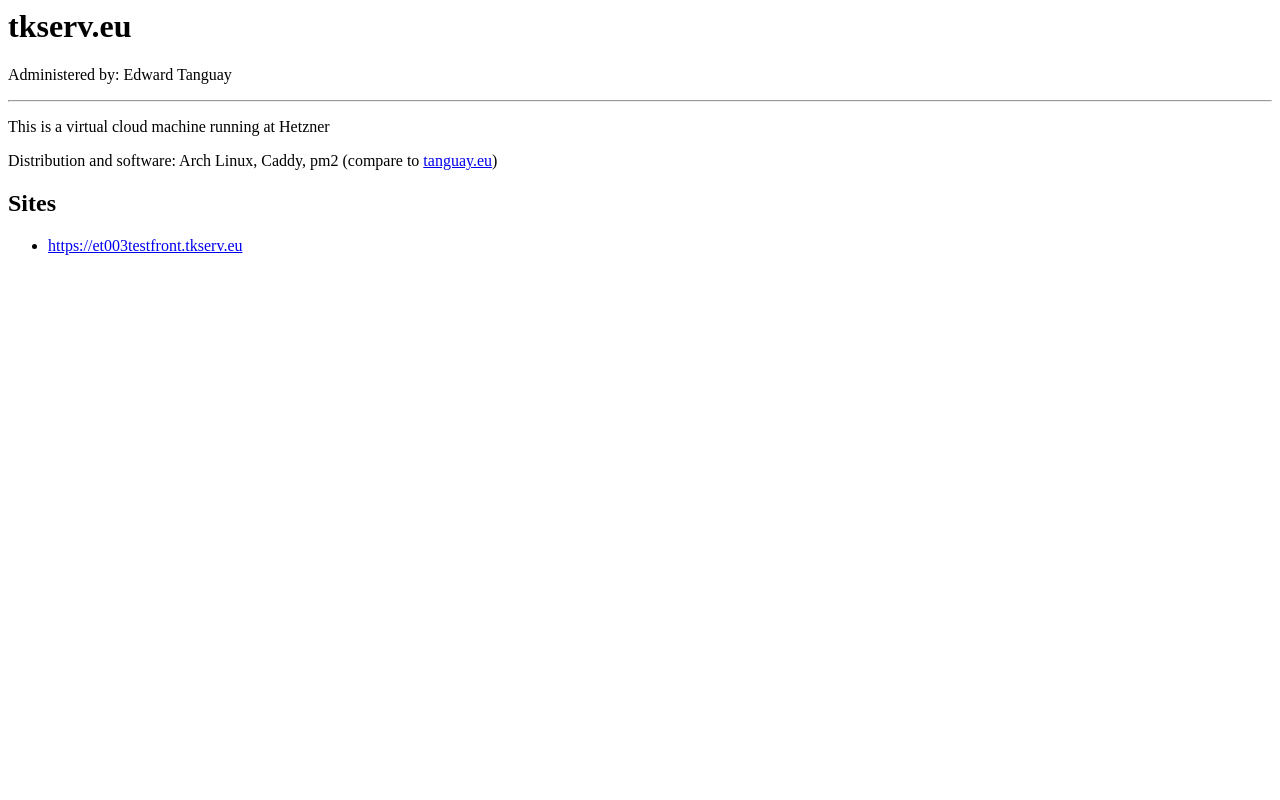
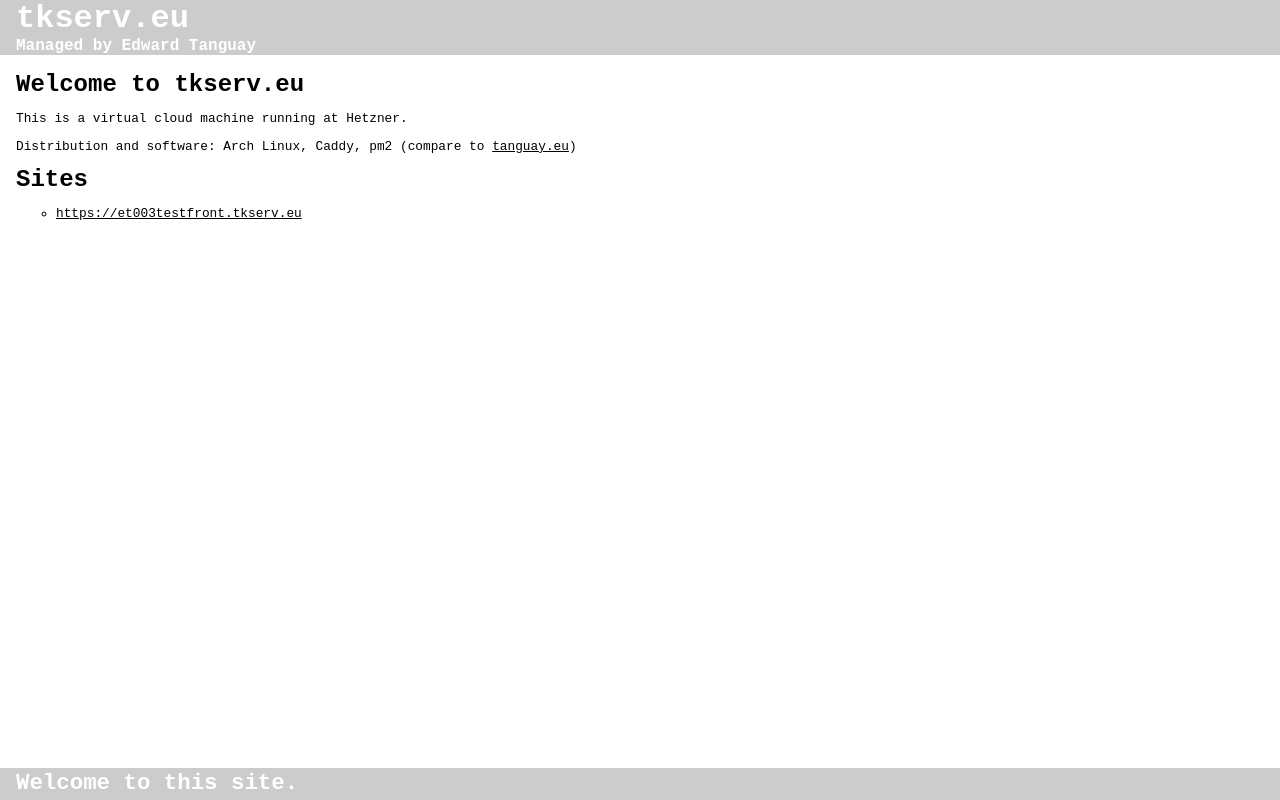
Before and after one commit to edwardtanguay/mainsite-tkserv-eu, a plain HTML site: page index.html in a window 1280 px wide. Drawn offline with Linux system fonts and the light colour scheme.

Commit message:
base info and layout

```diff
--- /dev/null
+++ b/default.css
@@ -0,0 +1,86 @@
+/** BASIC */
+
+body {
+	margin: 0em;
+	padding: 0em;
+	font-family: "Courier New", Courier, monospace;
+}
+
+h1, h2, h3, h4, h5, h6 {
+	margin: 0em;
+	padding: 0em;
+}
+
+p, ol, ul {
+	font-size: .8em;
+}
+
+ul {
+	list-style-type: circle;
+}
+
+a {
+	color: #000000;
+}
+
+a:hover {
+	text-decoration: none;
+	background-color: #000000;
+	color: #FFFFFF;
+}
+
+#header {
+	margin: 0em 0em 1em 0em;
+	padding: 0em 1em;
+	background-color: #CCCCCC;
+}
+
+#header h1 {
+	margin: 0em;
+	padding: 0em;
+	color: #FFFFFF;
+}
+
+#header h2 {
+	margin: 0em;
+	padding: 0em;
+	font-size: 1em;
+	color: #FFFFFF;
+}
+
+#menu {
+	float: left;
+	width: 15%;
+	padding: 1em;
+}
+
+#menu ul {
+	margin: 0em;
+	padding: 0em;
+	list-style: none;
+	text-align: center;
+	line-height: 3em;
+}
+
+#content {
+	width: 70%;
+	margin-left: 1rem;
+}
+
+#footer {
+	clear: both;
+	padding: 0em 1em;
+	background-color: #CCCCCC;
+	position: fixed;
+	bottom: 0;
+	width: 100%;
+	height: 2rem;
+}
+
+#footer p {
+	margin-top: .1rem;
+	padding: 0em;
+	font-weight: bold;
+	color: #FFFFFF;
+	font-size: 1.4rem;
+}
--- a/index.html
+++ b/index.html
@@ -1,9 +1,36 @@
-<h1>tkserv.eu</h1>
-<p>Administered by: Edward Tanguay</p>
-<hr/>
-<p>This is a virtual cloud machine running at Hetzner</p>
-<p>Distribution and software: Arch Linux, Caddy, pm2 (compare to <a href="https://tanguay.eu">tanguay.eu</a>)</p>
-<h2>Sites</h2>
-<ul>
-	<li><a href="https://et003testfront.tkserv.eu">https://et003testfront.tkserv.eu</a></li>
-</ul>
+<!DOCTYPE html>
+<html lang="en">
+
+<head>
+	<meta charset="UTF-8">
+	<meta name="viewport"
+		  content="width=device-width, initial-scale=1.0">
+	<title>tkserv.eu</title>
+	<link href="default.css"
+		  rel="stylesheet"
+		  type="text/css" />
+</head>
+
+<body>
+	<div id="header">
+		<h1>tkserv.eu</h1>
+		<h2>Managed by Edward Tanguay</h2>
+	</div>
+	<div id="content">
+		<div>
+			<h2>Welcome to tkserv.eu</h2>
+			<p>This is a virtual cloud machine running at Hetzner.</p>
+			<p>Distribution and software: Arch Linux, Caddy, pm2 (compare to <a
+				   href="https://tanguay.eu">tanguay.eu</a>)</p>
+			<h2>Sites</h2>
+			<ul>
+				<li><a href="https://et003testfront.tkserv.eu">https://et003testfront.tkserv.eu</a></li>
+			</ul>
+		</div>
+	</div>
+	<div id="footer">
+		<p>Welcome to this site.</p>
+	</div>
+</body>
+
+</html>
```
Also changed, not shown: index-old.txt (added).
